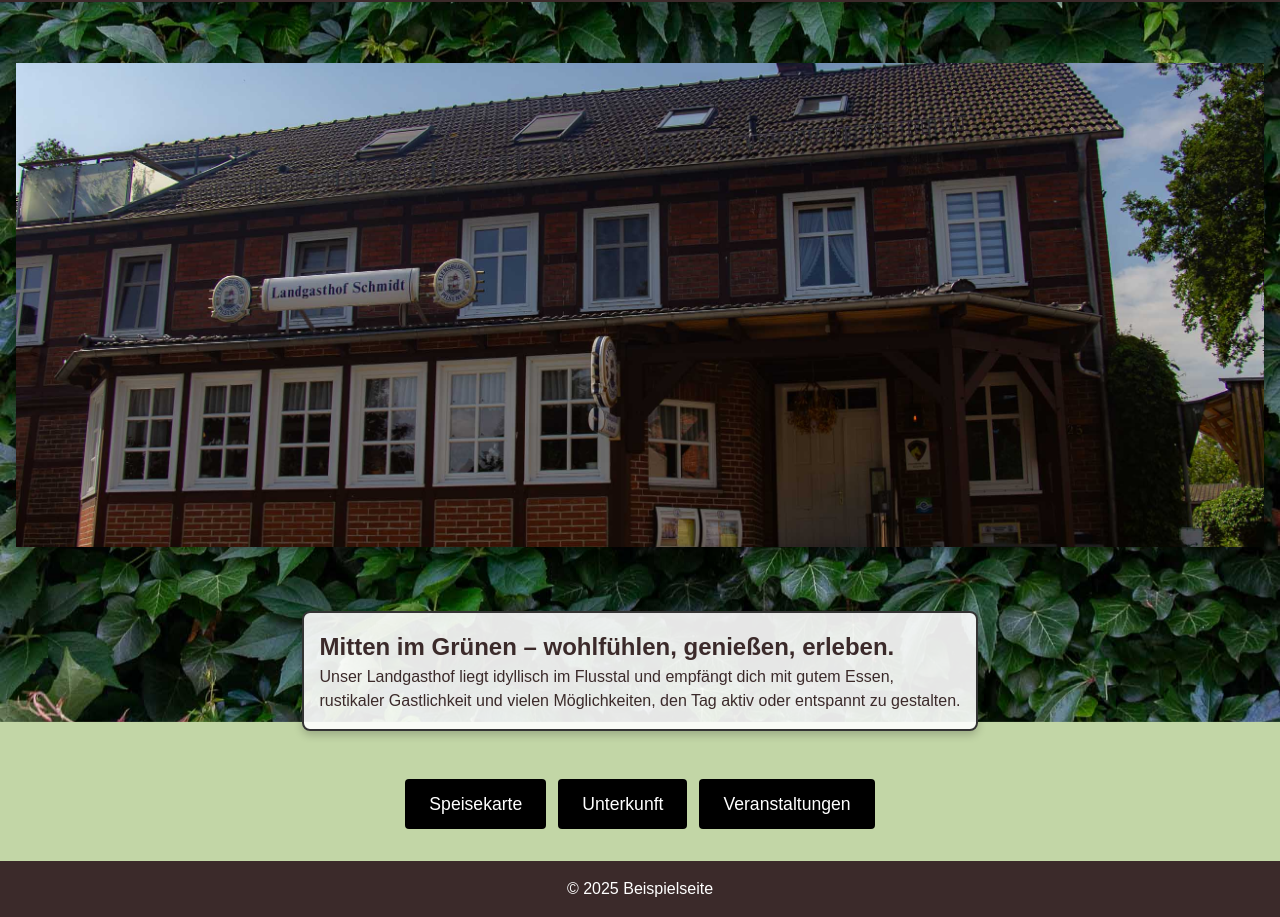
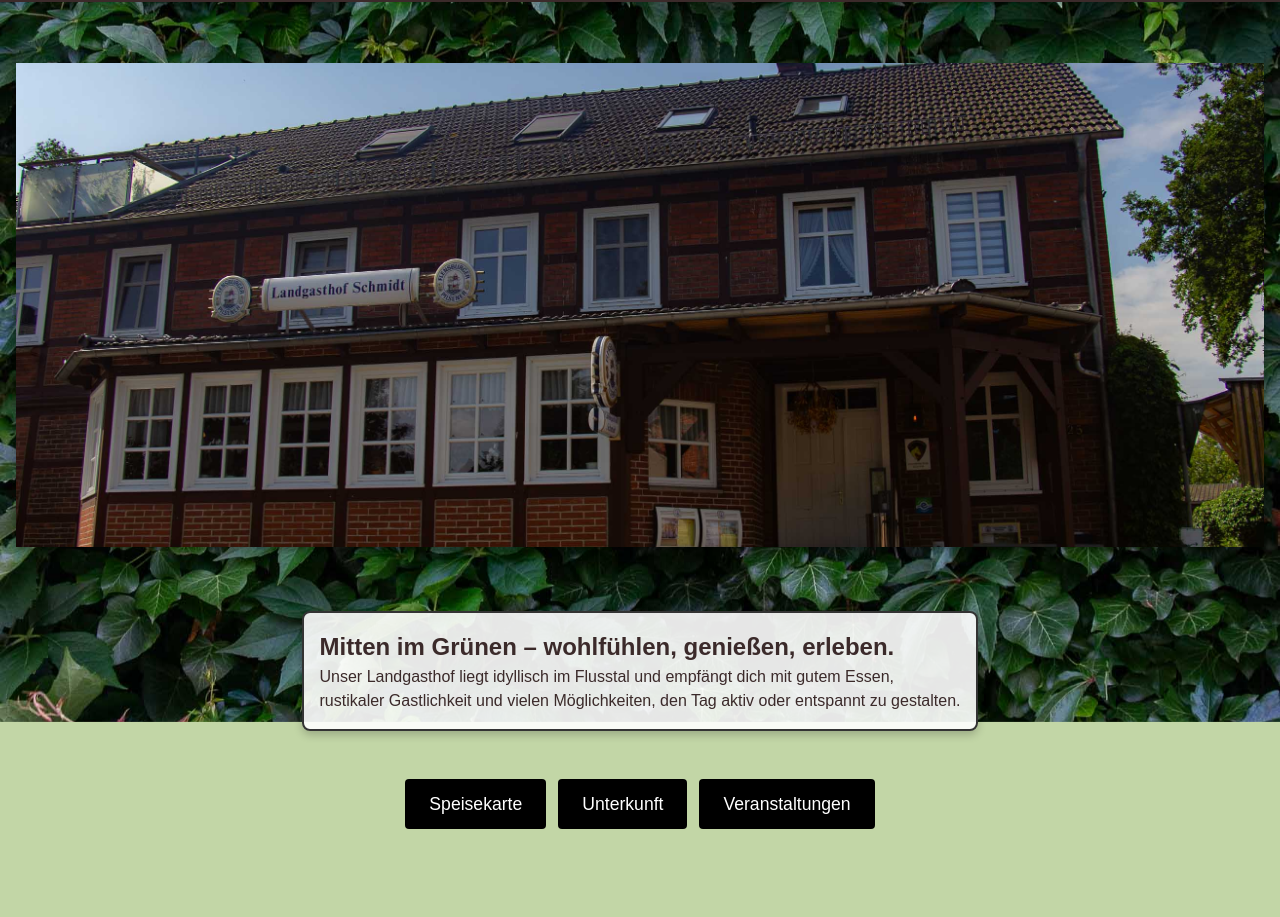
Before and after one commit to Horus113/handy, a plain HTML site: page index.html in a window 1280 px wide. Shown: the part 78-995 px from the top of the page. After the commit the page ends 939 px from the top, so only its background shows below. Drawn offline with Linux system fonts and the light colour scheme.

Commit message:
Update index.html

```diff
--- a/index.html
+++ b/index.html
@@ -74,10 +74,7 @@
 
     </div>
 
-      </main>
-      <footer class="footer">
-        © 2025 Beispielseite
-      </footer>
+
 
     </div>
 
```
